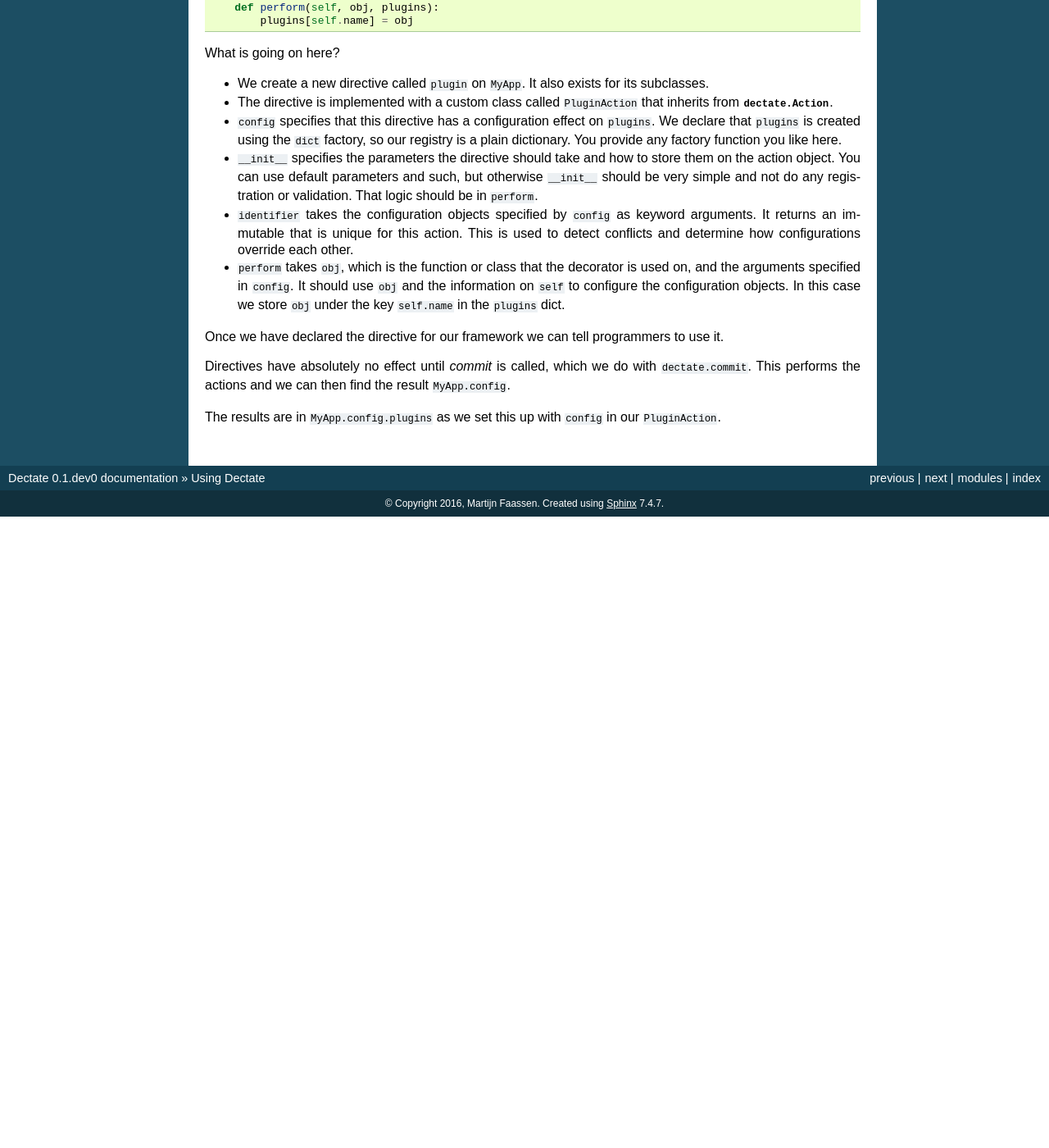
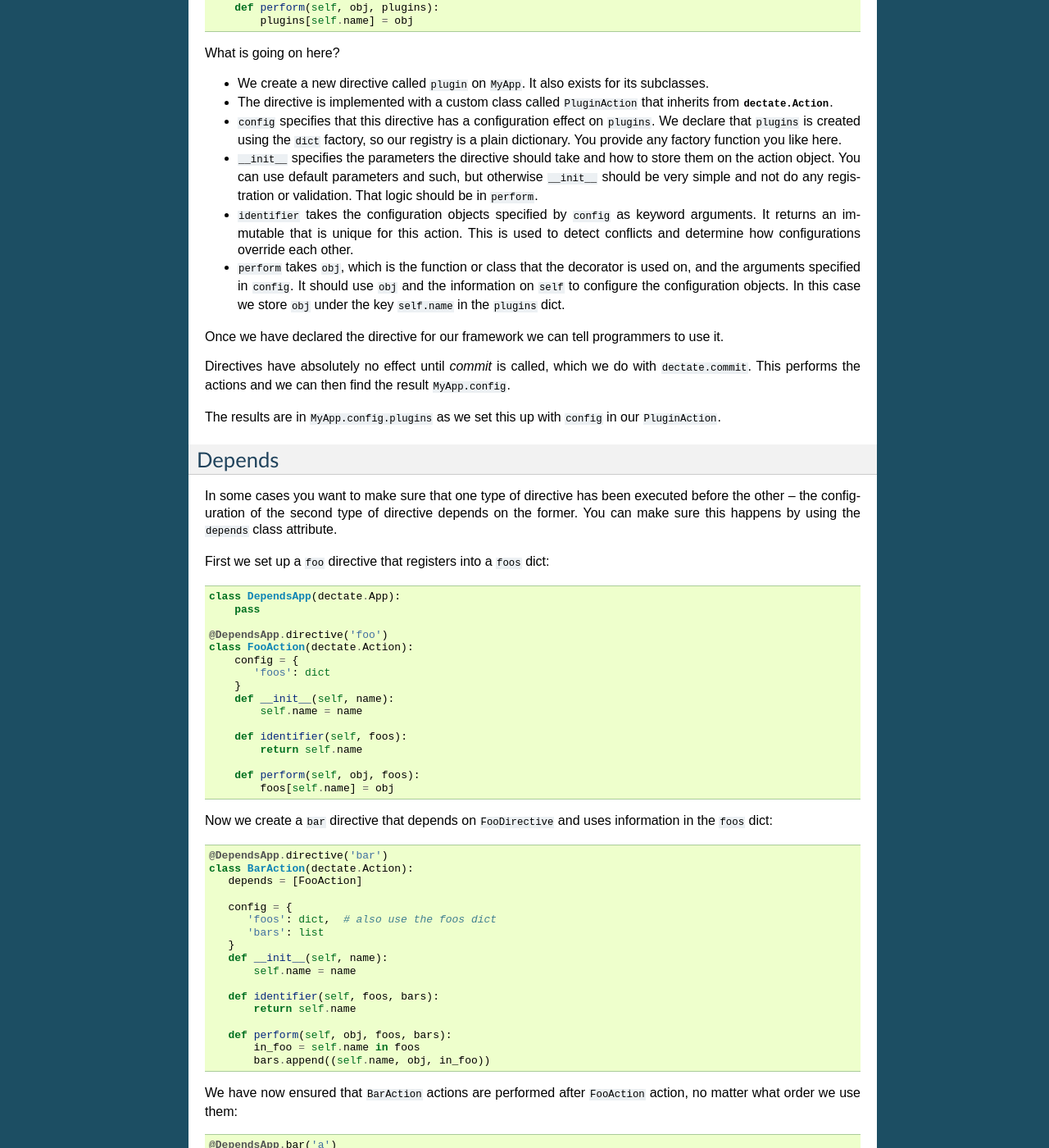
Before and after one commit to morepath/dectate, a Sphinx documentation site: the page built from doc/usage.rst, in a window 1280 px wide and 1400 px high, scrolled down 5475 px. Shown: the whole window at 82% size. Built offline with Sphinx 7.4.7, drawn with Linux system fonts in a browser that asks for light colours; before the commit the page ends 6105 px from its top, so only the background shows below that; some of the changed text lies outside the part shown.

Commit message:
Describe depends.

```diff
--- a/doc/usage.rst
+++ b/doc/usage.rst
@@ -415,3 +415,83 @@ then find the result ``MyApp.config``.
 
 The results are in ``MyApp.config.plugins`` as we set this up with
 ``config`` in our ``PluginAction``.
+
+Depends
+-------
+
+In some cases you want to make sure that one type of directive has
+been executed before the other -- the configuration of the second type
+of directive depends on the former. You can make sure this happens
+by using the ``depends`` class attribute.
+
+First we set up a ``foo`` directive that registers into a ``foos``
+dict:
+
+.. testcode::
+
+  class DependsApp(dectate.App):
+      pass
+
+  @DependsApp.directive('foo')
+  class FooAction(dectate.Action):
+      config = {
+         'foos': dict
+      }
+      def __init__(self, name):
+          self.name = name
+
+      def identifier(self, foos):
+          return self.name
+
+      def perform(self, obj, foos):
+          foos[self.name] = obj
+
+Now we create a ``bar`` directive that depends on ``FooDirective`` and
+uses information in the ``foos`` dict:
+
+.. testcode::
+
+   @DependsApp.directive('bar')
+   class BarAction(dectate.Action):
+      depends = [FooAction]
+
+      config = {
+         'foos': dict,  # also use the foos dict
+         'bars': list
+      }
+      def __init__(self, name):
+          self.name = name
+
+      def identifier(self, foos, bars):
+          return self.name
+
+      def perform(self, obj, foos, bars):
+          in_foo = self.name in foos
+          bars.append((self.name, obj, in_foo))
+
+We have now ensured that ``BarAction`` actions are performed after
+``FooAction`` action, no matter what order we use them:
+
+.. testcode::
+
+    @DependsApp.bar('a')
+    def f():
+       pass
+
+    @DependsApp.bar('b')
+    def g():
+       pass
+
+    @DependsApp.foo('a')
+    def x():
+       pass
+
+    dectate.commit([DependsApp])
+
+We expect ``in_foo`` to be ``True`` for ``a`` but to be ``False`` for
+``b``::
+
+.. doctest::
+
+  >>> DependsApp.config.bars
+  [('a', <function f at ...>, True), ('b', <function g at ...>, False)]
```
